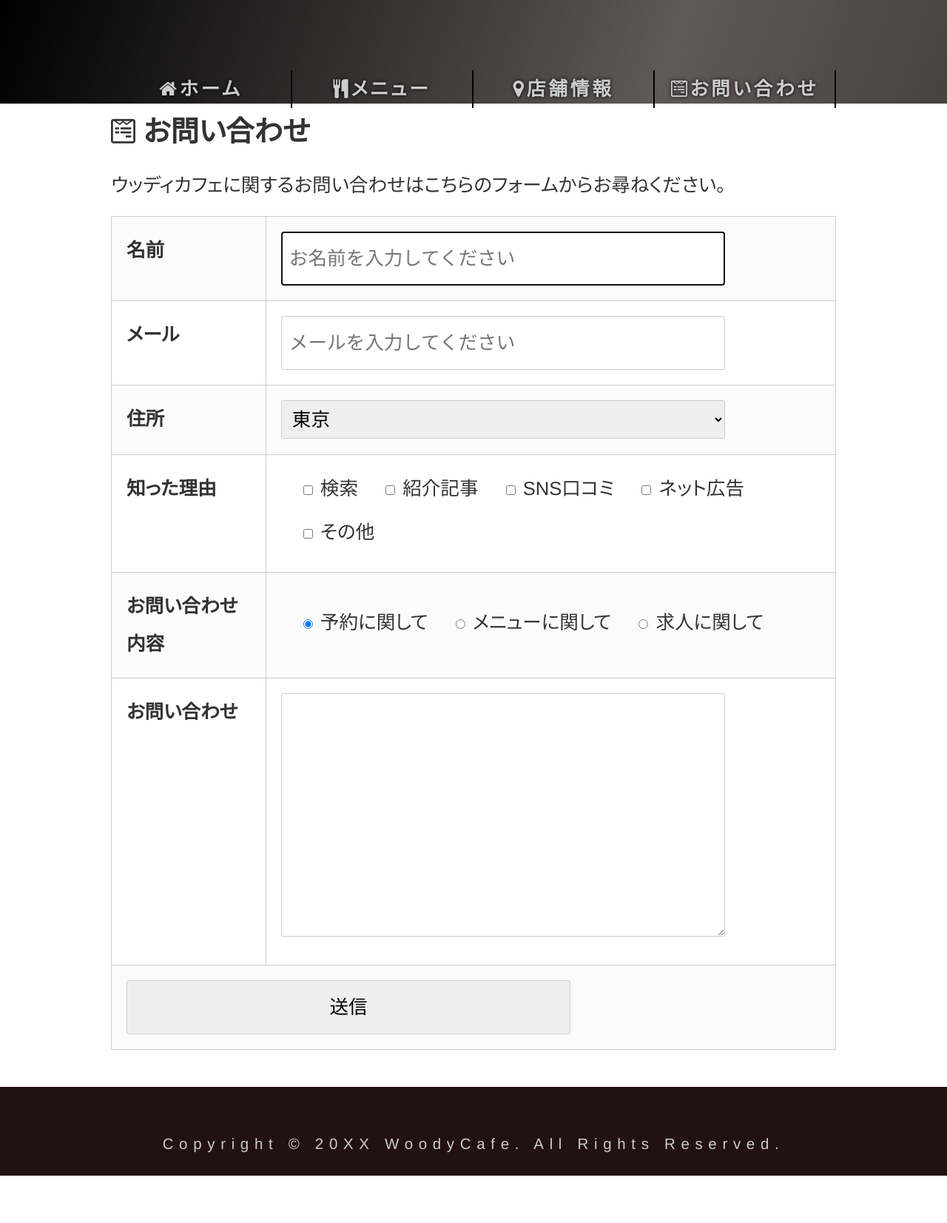
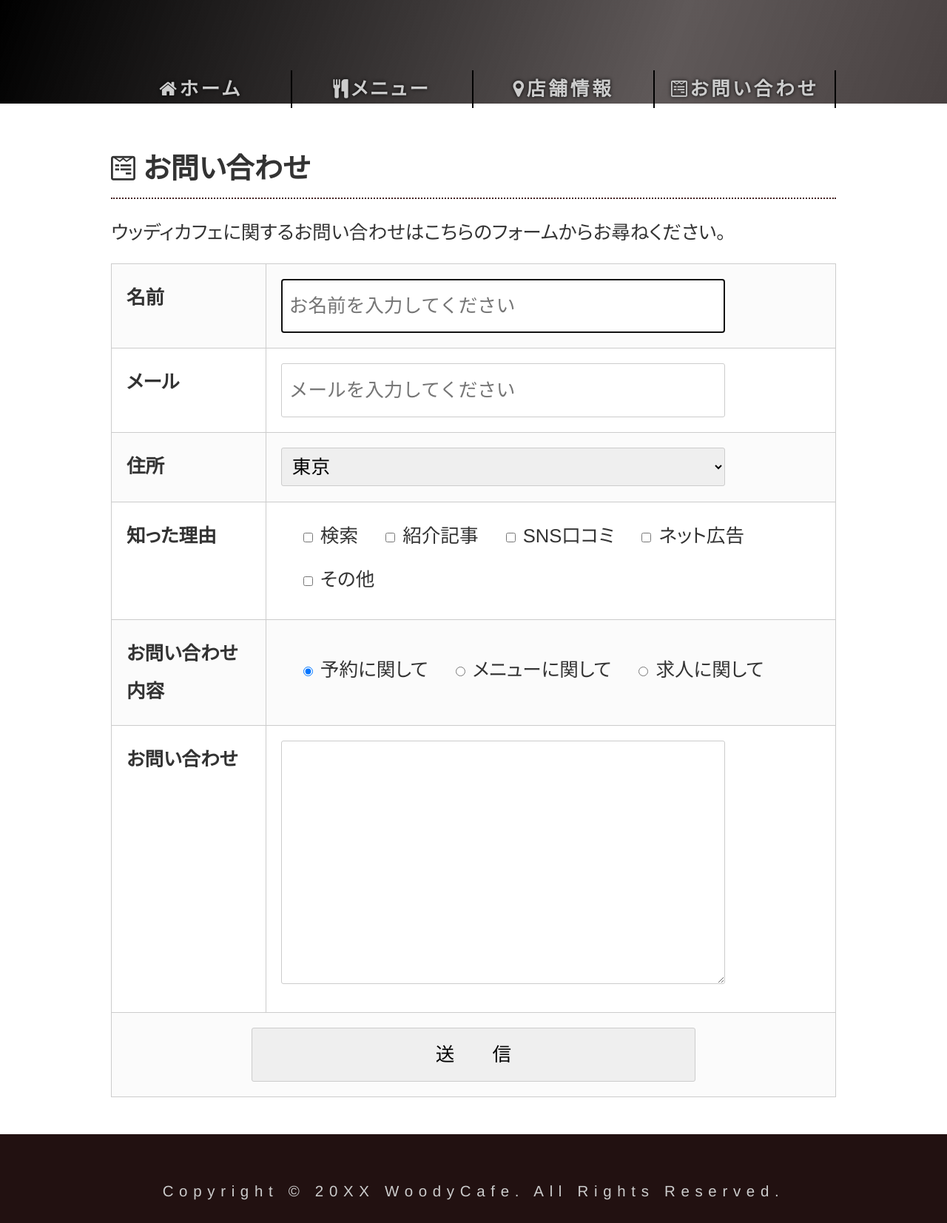
Before and after one commit to yuuuuyas/group-Choki, a plain HTML site: page wcfe/contact.html in a window 1280 px wide. Shown: the whole page at 74% size. Before the commit the page ends 1589 px from the top, so only its background shows below. Drawn offline with nearby package versions, Linux system fonts and the light colour scheme.

Commit message:
shoko0501

```diff
--- a/wcfe/css/style.css
+++ b/wcfe/css/style.css
@@ -334,3 +334,26 @@ input[type="checkbox"] {
   .top-side a:hover {
     opacity: .7;
   }
+
+
+  /*-------------------------
+  セカンド
+-------------------------*/
+.menus>h2,
+.info>h2,
+.movie>h2,
+.map>h2,
+.contact>h2 {
+  margin: 50px 0 20px;
+  border-bottom: 2px dotted #422;
+}
+/*-------------------------
+  お問い合わせ
+-------------------------*/
+.contact td[colspan="2"] {
+  text-align: center;
+}
+.contact td[colspan="2"] input[type="submit"] {
+  letter-spacing: 2em;
+  text-indent: 2em;
+}
```
